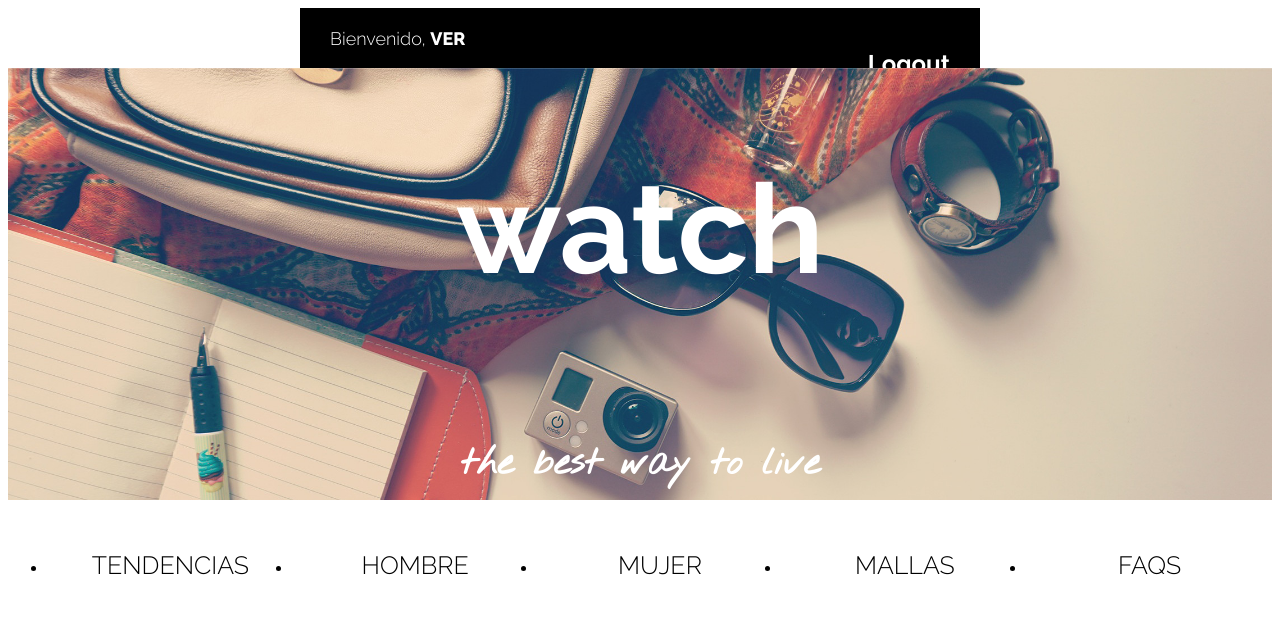
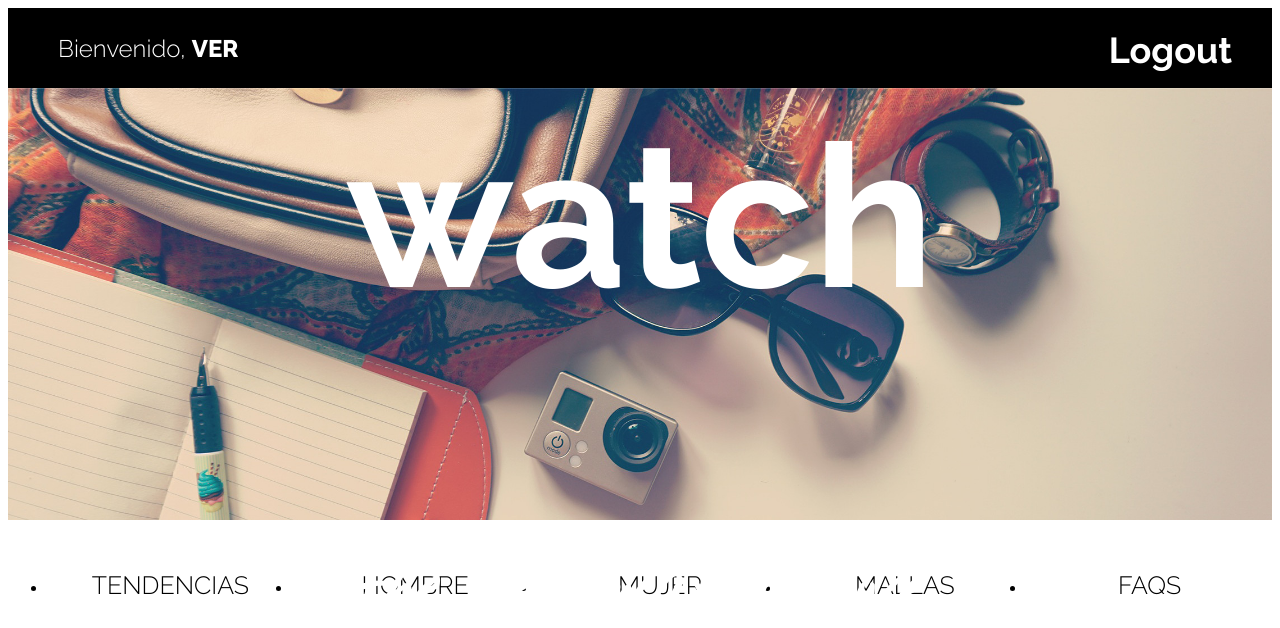
Before and after one commit to HarrySanti/dh, a PHP site: page /home_login.php in a window 1280 px wide. Shown: the top 628 px of the page. Run offline with PHP 8.4, Linux system fonts and the light colour scheme; some libraries are stand-ins or nearby versions.

Commit message:
Update desktop.css

```diff
--- a/css/desktop.css
+++ b/css/desktop.css
@@ -31,6 +31,44 @@
   font-weight: 900px;
   font-size: 25px;
 }
+
+.banner .marca h1 {
+  font-size: 200px;
+}
+
+.banner .marca h2 {
+  font-size: 60px;
+}
+
+/* HEADER USUARIO INGRESADO */
+.contenedor_login {
+	margin: 0px auto;
+	width: 100%;
+}
+
+div .nombre_usuario {
+  align-items: center;
+	height: 80px;
+	width: 100%;
+}
+
+div .bienvenido h1 {
+	font-size: 24px;
+  margin-left: 50px;
+}
+
+div .logout {
+  align-items: center;
+	height: 80px;
+}
+
+div .logout .desconectate {
+	font-size: 18px;
+	margin-right: 40px;
+  margin-bottom: 22px;
+}
+
+/* BANNERS */
 
 .banner h1 {
 	font-size: 190px;
```
